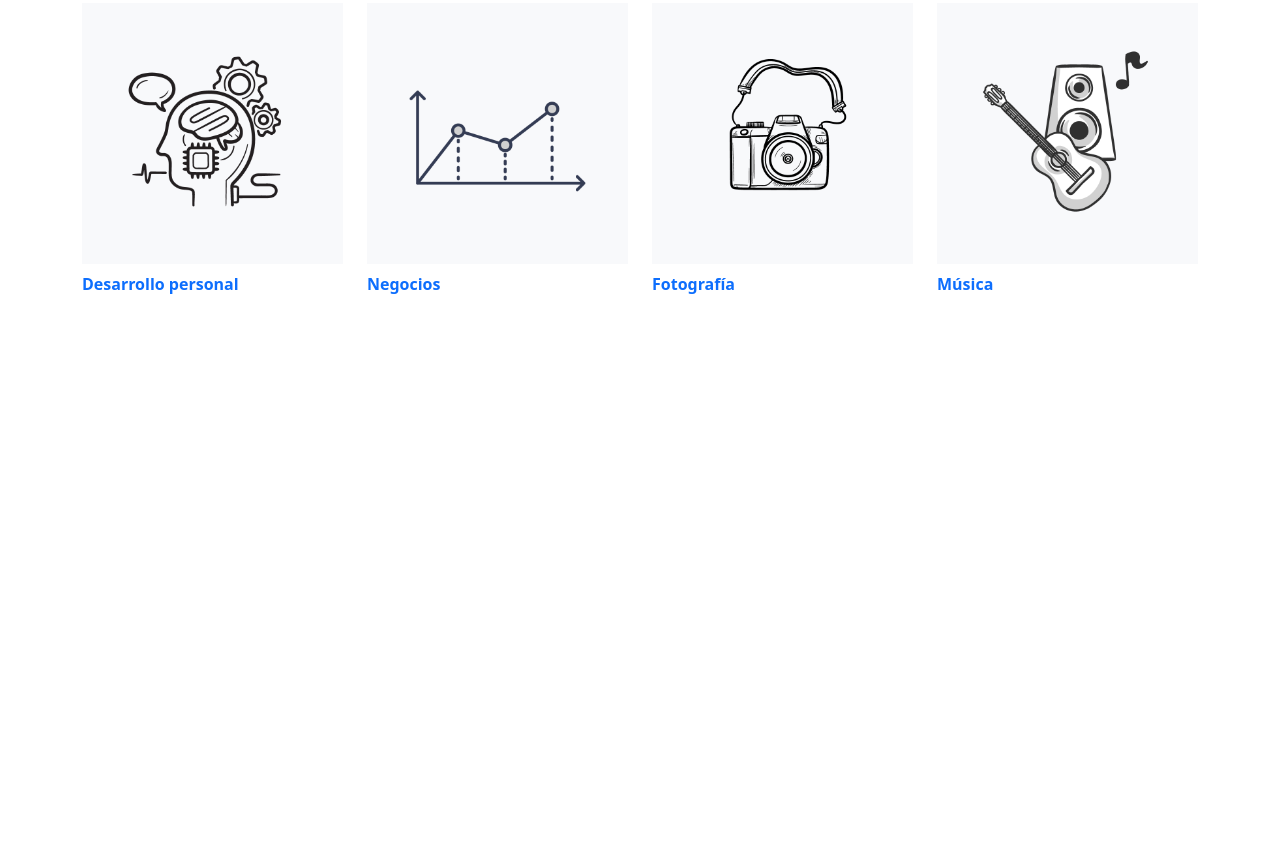
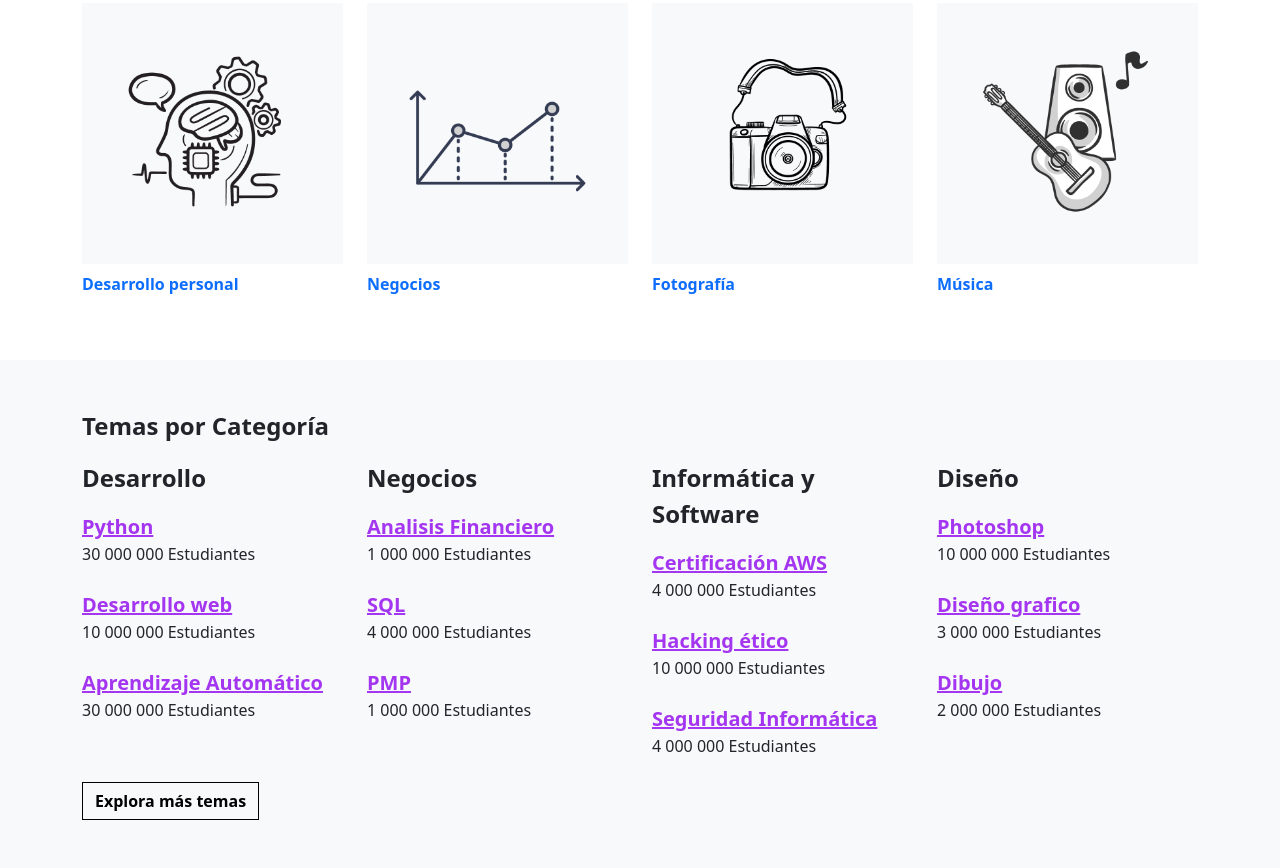
Before and after one commit to J4viMx/recreando-udemy, a website: page index.html in a window 1280 px wide. Shown: the part 2421-3289 px from the top of the page. Before the commit the page ends 2749 px from the top, so only its background shows below. Drawn offline with nearby package versions, Linux system fonts and the light colour scheme; a web font is replaced by a local one.

Commit message:
seccion temas por categoria

```diff
--- a/index.html
+++ b/index.html
@@ -424,5 +424,85 @@
         </ul>
     </section>
 
+    <section class="listado-categorias py-5 mt-5 bg-light">
+        <div class="container-xl">
+            <p class="fs-4 fw-bold">Temas por Categoría</p>
+            <div class="row">
+                <div class="col-12 col-sm-6 col-md-3">
+                    <p class="fw-bold fs-4">Desarrollo</p>
+
+                    <ul class="list-unstyled">
+                        <li class="mb-4">
+                            <a class="text-success fw-bold fs-5" href="#">Python</a>
+                            <p>30 000 000 Estudiantes</p>
+                        </li>
+                        <li class="mb-4">
+                            <a class="text-success fw-bold fs-5" href="#">Desarrollo web</a>
+                            <p>10 000 000 Estudiantes</p>
+                        </li>
+                        <li class="mb-4">
+                            <a class="text-success fw-bold fs-5" href="#">Aprendizaje Automático</a>
+                            <p>30 000 000 Estudiantes</p>
+                        </li>
+                    </ul>
+                </div> <!-- Columnas -->
+                <div class="col-12 col-sm-6 col-md-3">
+                    <p class="fw-bold fs-4">Negocios</p>
+
+                    <ul class="list-unstyled">
+                        <li class="mb-4">
+                            <a class="text-success fw-bold fs-5" href="#">Analisis Financiero</a>
+                            <p>1 000 000 Estudiantes</p>
+                        </li>
+                        <li class="mb-4">
+                            <a class="text-success fw-bold fs-5" href="#">SQL</a>
+                            <p>4 000 000 Estudiantes</p>
+                        </li>
+                        <li class="mb-4">
+                            <a class="text-success fw-bold fs-5" href="#">PMP</a>
+                            <p>1 000 000 Estudiantes</p>
+                        </li>
+                    </ul>
+                </div> <!-- Columnas -->
+                <div class="col-12 col-sm-6 col-md-3">
+                    <p class="fw-bold fs-4">Informática y Software</p>
+
+                    <ul class="list-unstyled">
+                        <li class="mb-4">
+                            <a class="text-success fw-bold fs-5" href="#">Certificación AWS</a>
+                            <p>4 000 000 Estudiantes</p>
+                        </li>
+                        <li class="mb-4">
+                            <a class="text-success fw-bold fs-5" href="#">Hacking ético</a>
+                            <p>10 000 000 Estudiantes</p>
+                        </li>
+                        <li class="mb-4">
+                            <a class="text-success fw-bold fs-5" href="#">Seguridad Informática</a>
+                            <p>4 000 000 Estudiantes</p>
+                        </li>
+                    </ul>
+                </div> <!-- Columnas -->
+                <div class="col-12 col-sm-6 col-md-3">
+                    <p class="fw-bold fs-4">Diseño</p>
+
+                    <ul class="list-unstyled">
+                        <li class="mb-4">
+                            <a class="text-success fw-bold fs-5" href="#">Photoshop</a>
+                            <p>10 000 000 Estudiantes</p>
+                        </li>
+                        <li class="mb-4">
+                            <a class="text-success fw-bold fs-5" href="#">Diseño grafico</a>
+                            <p>3 000 000 Estudiantes</p>
+                        </li>
+                        <li class="mb-4">
+                            <a class="text-success fw-bold fs-5" href="#">Dibujo</a>
+                            <p>2 000 000 Estudiantes</p>
+                        </li>
+                    </ul>
+                </div> <!-- Columnas -->
+            </div>
+            <a href="#" class="btn btn-outline-dark">Explora más temas</a>
+        </div>
+    </section>
 </body>
 </html>
```
